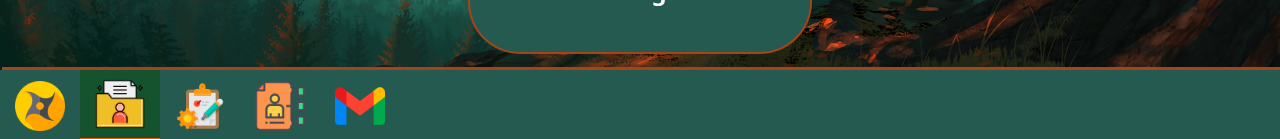
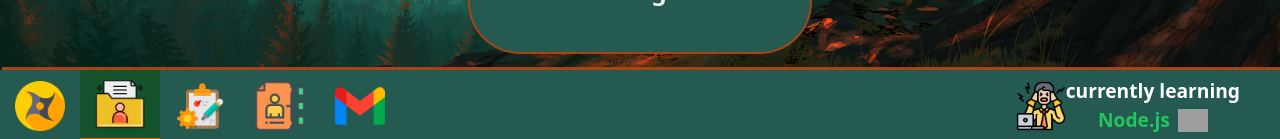
Before and after one commit to vindexTOS/portfiolio, a React (Vite) app: page /about in a window 1280 px wide. Shown: the part 658-797 px from the top of the page. Built offline with nearby package versions, Linux system fonts and the light colour scheme; no server answers; the database is empty; grey boxes are pictures that could not be loaded; a web font is replaced by a local one.

Commit message:
added currently learning tab

```diff
--- a/src/componentsTwo/about/AboutMe.tsx
+++ b/src/componentsTwo/about/AboutMe.tsx
@@ -215,23 +215,17 @@ const AboutMe = () => {
                     : ''
                 }`}
               >
-                My ultimate goal is to become a full-time web developer, as I
-                have a passion for this job and I'm willing to put in the hard
-                work to make it happen. I'm currently seeking employment
-                opportunities where I can continue to grow and develop my skills
-                in web development. In addition to my professional goals, I'm
-                also working on a side project that's very important to me -
-                developing my own fitness app. I've already created a beta
-                version of the app, which you can check out in the Projects
-                section of my portfolio. As I continue to build my skills and
-                experience in web development, my goal is to become an expert in
-                my field and continue to create innovative, Ultimately, my aim
-                is to become a full-stack developer. I have been primarily
-                focused on front-end development thus far, as I believe that one
-                who chases two rabbits catches neither. However, I am eager to
-                expand my skillset and knowledge in back-end development in
-                order to become a well-rounded developer capable of creating
-                robust and efficient applications from end to end.
+                My ultimate goal is to become a full stack web developer, which
+                is why I recently started learning back end development using
+                Node.js. I'm passionate about enhancing my skills and expertise
+                in this area, and I'm committed to putting in the time and
+                effort to achieve my goals. Looking ahead, I'm about to learn
+                React Native and leverage that knowledge to create a big scale
+                fitness app, i have already made beta version of it on React.js
+                . I'm driven by a strong desire to keep learning and growing,
+                and I'm confident that I have what it takes to succeed as a
+                developer. I'm eager to continue my journey and see where it
+                takes me!
               </p>
             </div>
             <div className={style.InreleventDiv}>
--- a/src/componentsTwo/navigation/Footer.tsx
+++ b/src/componentsTwo/navigation/Footer.tsx
@@ -11,6 +11,7 @@ import computer from '../../assets/icons/computer.png'
 import idcard from '../../assets/icons/id-card.png'
 import { useLocation } from 'react-router-dom'
 import gmail from '../../assets/icons/gmail.png'
+import frustrated from '../../assets/icons/frustrated.png'
 const Footer = () => {
   const [iconImg, setIconImg] = useState<boolean>(false)
   const {
@@ -20,7 +21,7 @@ const Footer = () => {
     layoutState,
   } = UsePortfolioContext()
   const style = {
-    footer: `w-[100vw] h-[72px] bottom-0 ${
+    footer: `w-[100vw] h-[72px] bottom-0 flex justify-between ${
       layoutState.greenLayout
         ? 'bg-[#245a50] boxShaddow'
         : layoutState.purpleLayOut
@@ -30,6 +31,7 @@ const Footer = () => {
     iconDiv: `flex items-center justify-center h-[100%] w-[5rem] rounded-[50%]   `,
     img: `w-[50px] cursor-pointer    ${iconImg && 'rotate-180'} `,
     options: `flex items-center justify-center   `,
+    currentInfo: `mr-10  flex items-center justify-center h-[100%]`,
   }
 
   const location = useLocation()
@@ -63,6 +65,7 @@ const Footer = () => {
 
   return (
     <footer className={style.footer}>
+      <div className="flex">
         <div
           className={style.iconDiv}
           onClick={() => setDropOutMenu(!dropOutMenu)}
@@ -80,7 +83,6 @@ const Footer = () => {
             }
           />
         </div>
-
         <div className={style.options}>
           <OptionsDiv
             img={
@@ -119,6 +121,23 @@ const Footer = () => {
             <OptionsDiv img={gmail} title="Contacts" link="contact" />
           </div>
         </div>
+      </div>
+      <div className={style.currentInfo}>
+        <img className={style.img} src={frustrated} />
+        <div>
+          {' '}
+          <h1 className="text-white font-bold text-[1.2rem]">
+            currently learning
+          </h1>
+          <div className="flex items-center justify-center gap-2">
+            <h1 className="text-green-500 font-bold text-[1.2rem]">Node.js</h1>
+            <img
+              className="w-[30px]"
+              src={`https://cdn-icons-png.flaticon.com/512/919/919825.png`}
+            />
+          </div>
+        </div>
+      </div>
     </footer>
   )
 }
--- a/src/context/PortfolioContext.tsx
+++ b/src/context/PortfolioContext.tsx
@@ -230,7 +230,6 @@ export const PortfolioContextProvider = ({
     setData: React.Dispatch<React.SetStateAction<any | unknown>>,
     dataBaseTitle: string,
   ) => {
-    if (location.pathname === '/blog') {
     console.log('blog')
     const q = query(collection(db, dataBaseTitle))
     const unsub = onSnapshot(q, (querrSnapShot) => {
@@ -242,12 +241,11 @@ export const PortfolioContextProvider = ({
     })
     return () => unsub()
   }
-  }
   useEffect(() => {
     DataPullerFireBase(setBlogData, 'blog')
 
     console.log(blogData)
-  }, [location])
+  }, [])
   useEffect(() => {
     setMappedBlogData(blogData.reverse())
   }, [blogData])
```
Also changed, not shown: src/assets/icons/frustrated.png (added). Lines whose indentation alone changed are shown as unchanged.
